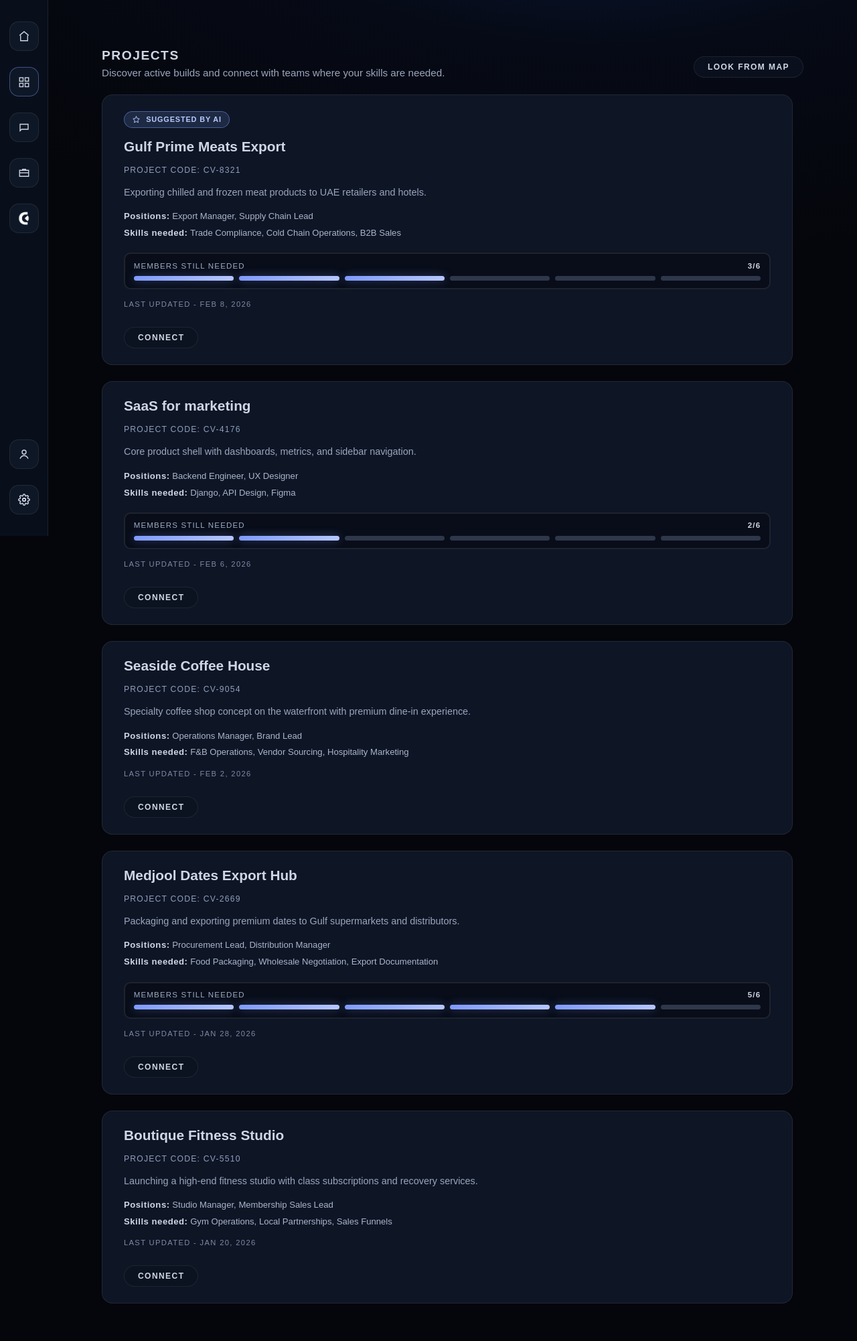
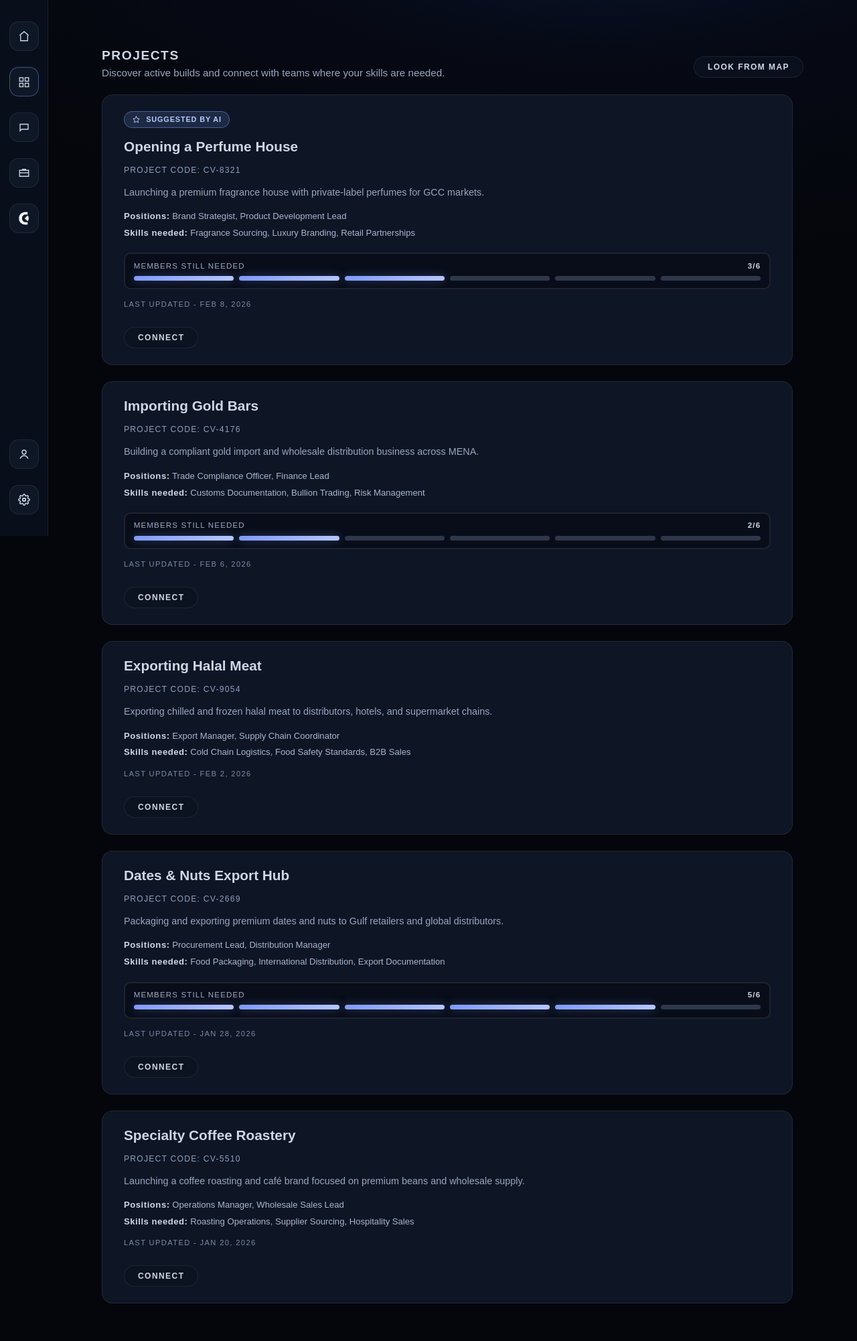
Before and after one commit to AlaaBouhaouel/Covise, a Django app: page /projects/ in a window 1280 px wide. Shown: the whole page at 67% size. Run offline with Django 5.2, Linux system fonts and the light colour scheme; some web fonts are replaced.

Commit message:
Lanching changes

```diff
--- a/covise/static/landing.css
+++ b/covise/static/landing.css
@@ -253,7 +253,7 @@ body {
 }
 
 .reserve-spot-btn {
-    font-family: sans-serif;
+    font-family: sans-serif !important;
 }
 
 .scroll-indicator {
--- a/covise/templates/messages.html
+++ b/covise/templates/messages.html
@@ -159,6 +159,9 @@
 </button>
     </form>
 </section>
+            <div class="messages-lock" aria-live="polite">
+                <p>Your messages will appear here</p>
+            </div>
 
 
         </main>
--- a/covise/templates/project.html
+++ b/covise/templates/project.html
@@ -85,12 +85,12 @@
                             </svg>
                             Suggested by AI
                         </div>
-                        <div class="project-title">Gulf Prime Meats Export</div>
+                        <div class="project-title">Opening a Perfume House</div>
                         <div class="project-code">Project code: CV-8321</div>
-                        <p class="project-desc">Exporting chilled and frozen meat products to UAE retailers and hotels.</p>
+                        <p class="project-desc">Launching a premium fragrance house with private-label perfumes for GCC markets.</p>
                         <div class="project-details">
-                            <p><span>Positions:</span> Export Manager, Supply Chain Lead</p>
-                            <p><span>Skills needed:</span> Trade Compliance, Cold Chain Operations, B2B Sales</p>
+                            <p><span>Positions:</span> Brand Strategist, Product Development Lead</p>
+                            <p><span>Skills needed:</span> Fragrance Sourcing, Luxury Branding, Retail Partnerships</p>
                         </div>
                         <div class="team-stepper" aria-label="Members still needed: 3 out of 6">
                             <div class="team-stepper-head">
@@ -110,12 +110,12 @@
                         <a class="project-connect" href="#">Connect</a>
                     </div>
                     <div class="project-card">
-                        <div class="project-title">SaaS for marketing</div>
+                        <div class="project-title">Importing Gold Bars</div>
                         <div class="project-code">Project code: CV-4176</div>
-                        <p class="project-desc">Core product shell with dashboards, metrics, and sidebar navigation.</p>
+                        <p class="project-desc">Building a compliant gold import and wholesale distribution business across MENA.</p>
                         <div class="project-details">
-                            <p><span>Positions:</span> Backend Engineer, UX Designer</p>
-                            <p><span>Skills needed:</span> Django, API Design, Figma</p>
+                            <p><span>Positions:</span> Trade Compliance Officer, Finance Lead</p>
+                            <p><span>Skills needed:</span> Customs Documentation, Bullion Trading, Risk Management</p>
                         </div>
                         <div class="team-stepper" aria-label="Members still needed: 2 out of 6">
                             <div class="team-stepper-head">
@@ -135,23 +135,23 @@
                         <a class="project-connect" href="#">Connect</a>
                     </div>
                     <div class="project-card">
-                        <div class="project-title">Seaside Coffee House</div>
+                        <div class="project-title">Exporting Halal Meat</div>
                         <div class="project-code">Project code: CV-9054</div>
-                        <p class="project-desc">Specialty coffee shop concept on the waterfront with premium dine-in experience.</p>
+                        <p class="project-desc">Exporting chilled and frozen halal meat to distributors, hotels, and supermarket chains.</p>
                         <div class="project-details">
-                            <p><span>Positions:</span> Operations Manager, Brand Lead</p>
-                            <p><span>Skills needed:</span> F&B Operations, Vendor Sourcing, Hospitality Marketing</p>
+                            <p><span>Positions:</span> Export Manager, Supply Chain Coordinator</p>
+                            <p><span>Skills needed:</span> Cold Chain Logistics, Food Safety Standards, B2B Sales</p>
                         </div>
                         <div class="project-meta">Last updated - Feb 2, 2026</div>
                         <a class="project-connect" href="#">Connect</a>
                     </div>
                     <div class="project-card">
-                        <div class="project-title">Medjool Dates Export Hub</div>
+                        <div class="project-title">Dates & Nuts Export Hub</div>
                         <div class="project-code">Project code: CV-2669</div>
-                        <p class="project-desc">Packaging and exporting premium dates to Gulf supermarkets and distributors.</p>
+                        <p class="project-desc">Packaging and exporting premium dates and nuts to Gulf retailers and global distributors.</p>
                         <div class="project-details">
                             <p><span>Positions:</span> Procurement Lead, Distribution Manager</p>
-                            <p><span>Skills needed:</span> Food Packaging, Wholesale Negotiation, Export Documentation</p>
+                            <p><span>Skills needed:</span> Food Packaging, International Distribution, Export Documentation</p>
                         </div>
                         <div class="team-stepper" aria-label="Members still needed: 5 out of 6">
                             <div class="team-stepper-head">
@@ -171,12 +171,12 @@
                         <a class="project-connect" href="#">Connect</a>
                     </div>
                     <div class="project-card">
-                        <div class="project-title">Boutique Fitness Studio</div>
+                        <div class="project-title">Specialty Coffee Roastery</div>
                         <div class="project-code">Project code: CV-5510</div>
-                        <p class="project-desc">Launching a high-end fitness studio with class subscriptions and recovery services.</p>
+                        <p class="project-desc">Launching a coffee roasting and café brand focused on premium beans and wholesale supply.</p>
                         <div class="project-details">
-                            <p><span>Positions:</span> Studio Manager, Membership Sales Lead</p>
-                            <p><span>Skills needed:</span> Gym Operations, Local Partnerships, Sales Funnels</p>
+                            <p><span>Positions:</span> Operations Manager, Wholesale Sales Lead</p>
+                            <p><span>Skills needed:</span> Roasting Operations, Supplier Sourcing, Hospitality Sales</p>
                         </div>
                         <div class="project-meta">Last updated - Jan 20, 2026</div>
                         <a class="project-connect" href="#">Connect</a>
```
Also changed, not shown: covise/static/messages.css (+22 -0 lines).
